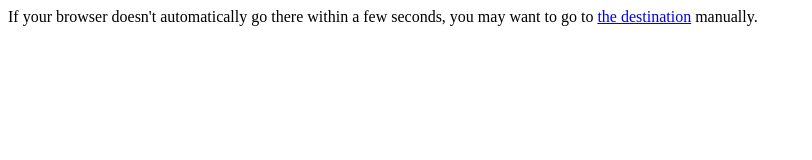
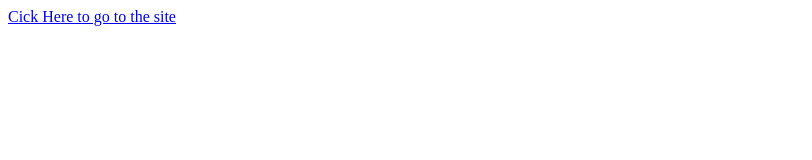
Before and after one commit to mayankmishra0/JanikaSystemsWebsite, a plain HTML site: page index.html in a window 1280 px wide. Shown: the whole page, without its empty margins (0-812 px from the left). Drawn offline with Linux system fonts and the light colour scheme.

Commit message:
Update index.html

```diff
--- a/index.html
+++ b/index.html
@@ -1,13 +1 @@
-<html>
-<head>
-<title>A web page that points a browser to a different page after 2 seconds</title>
-<meta http-equiv="refresh" content="2; URL=https://mayankmishra0.github.io/JanikaSystemsWebsite/JanikaSystems/index.html">
-<meta name="keywords" content="automatic redirection">
-</head>
-<body>
-If your browser doesn't automatically go there within a few seconds,
-you may want to go to
-<a href="http://example.com/">the destination</a>
-manually.
-</body>
-</html>
+<a href="https://mayankmishra0.github.io/JanikaSystemsWebsite/JanikaSystems/">Cick Here to go to the site</a>
```
